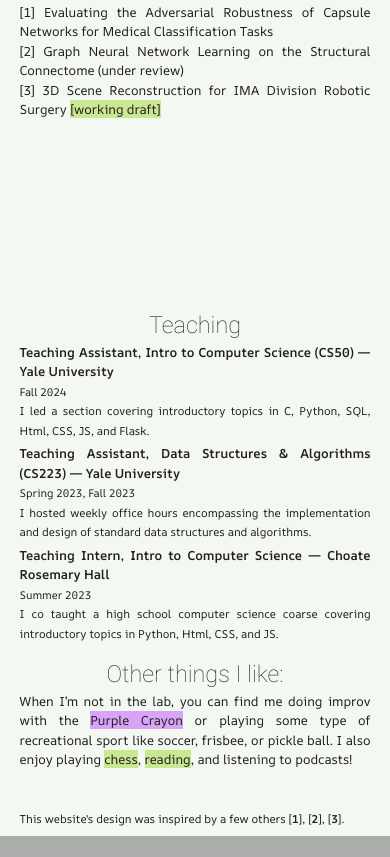
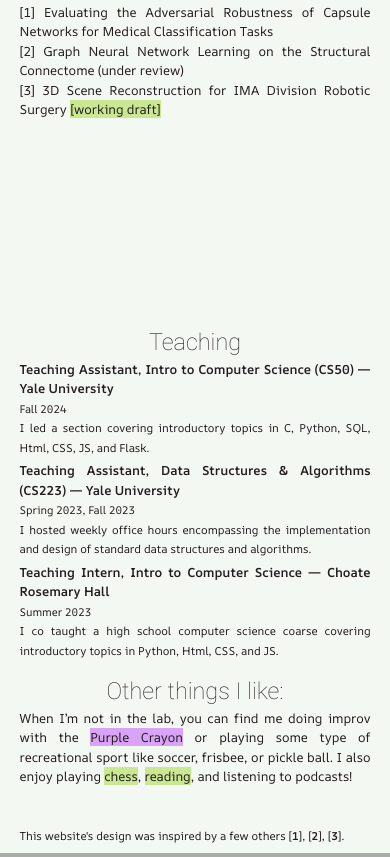
Before and after one commit to SrinivasanAnand/SrinivasanAnand.github.io, a plain HTML site: page index.html in a window 390 px wide. Shown: the part 533-1390 px from the top of the page. Drawn offline with Linux system fonts and the light colour scheme.

Commit message:
mobile fix

```diff
--- a/styles.css
+++ b/styles.css
@@ -492,31 +492,17 @@ p {
 
     .About {
         margin-top: 2vh;
-        margin-left: 5vw;
-        margin-right: 5vw;
     }
 
     .Projects {
         margin-top: 2vh;
-        margin-left: 5vw;
-        margin-right: 5vw;
     }
 
     .Teaching {
-        margin-top: 0;
-        margin-left: 5vw;
-        margin-right: 5vw;
-        position: relative;
-        z-index: 1;
-        display: flex;
-        flex-direction: column;
-        justify-content: flex-start;
-        align-items: center;
+        margin-top: 2vh;
     }
 
     .Other {
         margin-top: 2vh;
-        margin-left: 5vw;
-        margin-right: 5vw;
     }
 }
```
